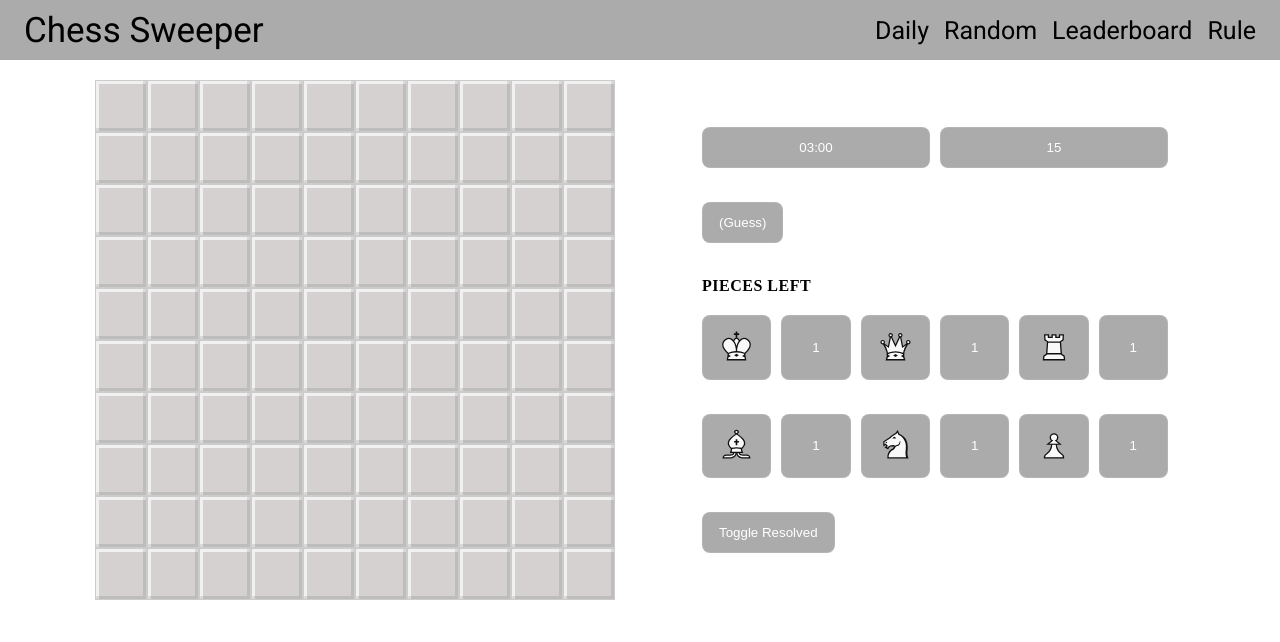
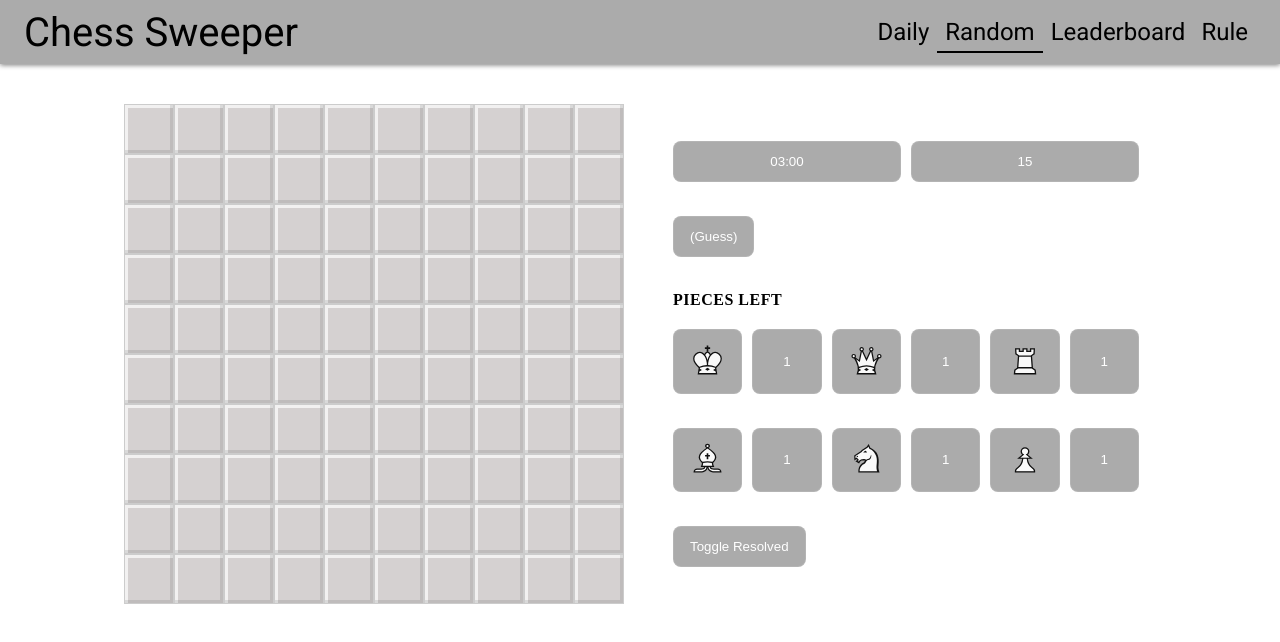
Before and after one commit to Dsadasm/chess-sweeper, a React (Vite) app: page /random in a window 1280 px wide. Shown: the top 642 px of the page. Built offline with nearby package versions, Linux system fonts and the light colour scheme.

Commit message:
NavBar now indicates and fixed some UI

```diff
--- a/src/components/Cell.module.css
+++ b/src/components/Cell.module.css
@@ -7,6 +7,7 @@
   justify-content: center;
   user-select: none;
   font-weight: 600;
+  box-sizing: border-box; /* IMPORTANT: make w&h calculation includes border*/
 }
 
 .unrevealed {
--- /dev/null
+++ b/src/components/Leaderboard.tsx
@@ -0,0 +1,10 @@
+import styles from './Leaderboard.module.css';
+
+export default function Leaderboard() {
+
+    return (
+        <>
+         {/* TODO */}
+        </>
+    )
+}
--- a/src/components/NavBar.module.css
+++ b/src/components/NavBar.module.css
@@ -1,16 +1,16 @@
 @import url('https://fonts.googleapis.com/css2?family=Roboto:ital,wght@0,100..900;1,100..900&display=swap');
 
 .navBarPadding {
-    padding-top: 60px;
+    padding-top: 4rem;
 }
 
 .navBar {
-    -webkit-user-select: none; /* Safari */
+    -webkit-user-select: none;
     user-select: none;
     font-family: "Roboto", sans-serif;
     position: fixed;
     width: 100%;
-    height: 60px;
+    height: 4rem;
     background: #ababab;
     color: rgb(0, 0, 0);
     padding: 0;
@@ -18,6 +18,7 @@
     flex-wrap: nowrap;
     align-items: center;
     justify-content: space-between;
+    box-shadow: 0 0.1rem 0.3rem rgba(0, 0, 0, 0.5); /* A soft, dark shadow */
 }
 
 .navBarContent {
@@ -29,17 +30,35 @@
 }
 
 .navBarTitle {
-    font-size: 35px;
+    font-size: 2.5rem;
     white-space: nowrap;
 }
 
 .navBarPageIndex {
     align-items: center;
-    font-size: 25px;
+    font-size: 1.5rem;
     display: flex;
 }
 
 .navBarPage {
-    padding-left: 15px;
+    padding: 0.3rem 0.5rem 0.3rem 0.5rem;
     height: fit-content;
+    text-decoration: none;
+    color: inherit;
+    transition: background-color 1s cubic-bezier(.29,.67,.18,1);
 }
+
+.navBarPage.active {
+    border-bottom: 0.15rem solid black;
+    border-top: 0.15rem solid rgba(0, 0, 0, 0); /* to make it vertically center */
+}
+
+.navBarPage:hover {
+    animation-name: hoverNavBarPage;
+    background-color: rgb(214, 214, 214);
+}
+
+.navBarPage.active:hover {
+    border-bottom: 0.15rem solid black;
+    border-top: 0.15rem solid rgba(0, 0, 0, 0); /* to make it vertically center */
+}
--- a/src/components/NavBar.tsx
+++ b/src/components/NavBar.tsx
@@ -2,11 +2,7 @@ import React from 'react';
 import styles from './NavBar.module.css';
 import { Link } from 'react-router-dom';
 
-interface NavBarProps {
-  page: string; // maybe change to "random" | "leaderboard" | ..., etc
-}
-
-export default function NavBar( { page }: NavBarProps) {
+export default function NavBar() {
     return(
         <>
         <nav className={styles.navBar}>
@@ -18,18 +14,10 @@ export default function NavBar( { page }: NavBarProps) {
 
                 {/* Page table */}
                 <div className={styles.navBarPageIndex}>
-                    <Link to="/daily" style={{ textDecoration: 'none', color: 'inherit' }}>
-                        <div className={styles.navBarPage}>Daily</div>
-                    </Link>
-                    <Link to="/random" style={{ textDecoration: 'none', color: 'inherit' }}>
-                        <div className={styles.navBarPage}>Random</div>
-                    </Link>
-                    <Link to="/leaderboard" style={{ textDecoration: 'none', color: 'inherit' }}>
-                        <div className={styles.navBarPage}>Leaderboard</div>
-                    </Link>
-                    <Link to="/rule" style={{ textDecoration: 'none', color: 'inherit' }}>
-                        <div className={styles.navBarPage}>Rule</div>
-                    </Link>
+                    <CustomLink href="/daily"> Daily </CustomLink>
+                    <CustomLink href="/random"> Random </CustomLink>
+                    <CustomLink href="/leaderboard"> Leaderboard </CustomLink>
+                    <CustomLink href="/rule"> Rule </CustomLink>
                 </div>
             </div>
         </nav>
@@ -37,3 +25,20 @@ export default function NavBar( { page }: NavBarProps) {
         </>
     );
 }
+
+type navBarPageCustomLinkProps = {
+    href: string;
+    children?: string;
+}
+
+function CustomLink({ href, children } : navBarPageCustomLinkProps) {
+    const path = window.location.pathname;
+    return (
+        <>
+        {/* give class of navBarPage and (if current page:) active */}
+        <Link to={href} className={`${styles.navBarPage} ${path === href ? styles.active : ""}`}>
+            {children}
+        </Link>
+        </>
+    );
+}
--- a/src/components/Sweeper.module.css
+++ b/src/components/Sweeper.module.css
@@ -1,9 +1,5 @@
 .container {
-  display: grid;
-  grid-template-rows: 80px 1fr; /* Header + content */
-  height: 100vh;
-  width: 100vw;
-  overflow: auto;
+  padding: 2.5rem;
 }
 
 /* MAIN CONTENT AREA - Board left, Panel right */
@@ -17,7 +13,7 @@
   width: fit-content; /* Key: Container fits content, not full width */
   max-width: 100%; /* But don't exceed screen */
   margin: 0 auto; /* Optional: center the whole layout */
-  gap: 50px;
+  gap: 2rem;
 }
 
 /* CONTAINER for board + panel */
@@ -116,5 +112,4 @@
 .item {
   flex: 0 1 auto;
   width: fit-content;
-  padding: 20px;
 }
--- a/src/components/Sweeper.tsx
+++ b/src/components/Sweeper.tsx
@@ -20,7 +20,7 @@ export default function SweeperLayout() {
   const [point, setPoint] = useState(15);
 
   return (
-    <div className="styles.container">
+    <div className={styles.container}>
 
       {/* MAIN SECTION */}
       <main className={styles.mainContent}>
--- a/src/pages/Daily/index.tsx
+++ b/src/pages/Daily/index.tsx
@@ -3,7 +3,7 @@ import NavBar from "../../components/NavBar"
 export default function DailyScreen() {
   return (
   <>
-  <NavBar page = "daily"></NavBar>
+  <NavBar/>
   <div>Daily Screen</div>
   </>
   )
--- a/src/pages/LeaderBoard/index.tsx
+++ b/src/pages/LeaderBoard/index.tsx
@@ -1,11 +1,13 @@
 import NavBar from '../../components/NavBar';
+import Leaderboard from '../../components/Leaderboard'
 
 export default function LeaderboardScreen() {
 
   return (
     <>
-    <NavBar page = "leaderboard" />
+    <NavBar/>
     <div>Leaderboard Screen</div>
+    <Leaderboard/>
     </>
   );
 }
--- a/src/pages/Random/index.tsx
+++ b/src/pages/Random/index.tsx
@@ -5,7 +5,7 @@ export default function RandomScreen() {
 
   return (
     <>
-      <NavBar page = "random" />
+      <NavBar/>
       <Sweeper/>
     </>
   );
--- a/src/pages/Rule/index.tsx
+++ b/src/pages/Rule/index.tsx
@@ -40,7 +40,7 @@ export default function RuleScreen() {
 
   return (
     <>
-    <NavBar page = "rule"></NavBar>
+    <NavBar/>
     <div className={styles.container}>
       {/* TOP HEADER NAVIGATION */}
       <header className={styles.topHeader}>
```
Also changed, not shown: src/components/Leaderboard.module.css (added).
